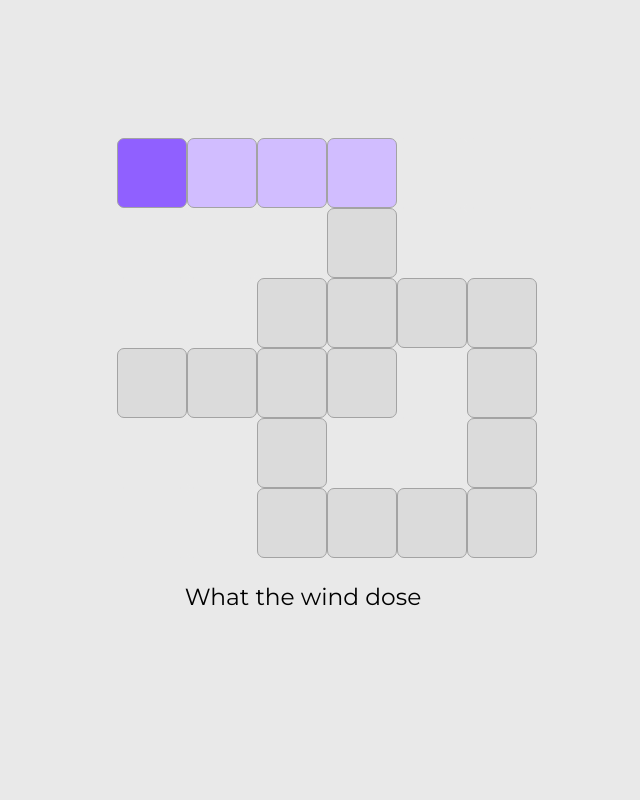
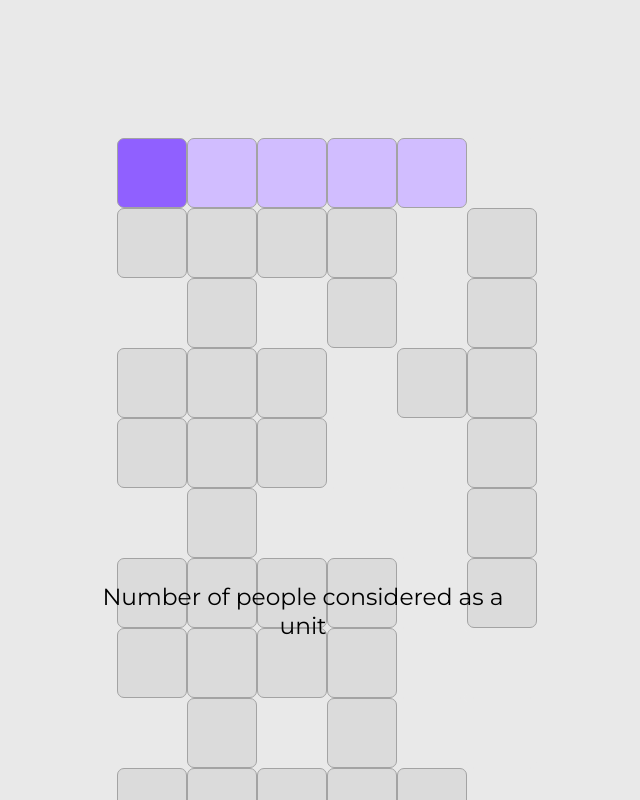
Before and after one commit to tinkalguli/crossword, a React (Create React App) app: page / in a window 1280 px wide. Shown: the top 800 px of the page, without its empty margins (313-953 px from the left). Built offline with nearby package versions, Linux system fonts and the light colour scheme; the HTML template or start-up script is replaced by a standard one.

Commit message:
Add audio

```diff
--- a/src/App.js
+++ b/src/App.js
@@ -1,8 +1,10 @@
 import { useEffect, useState } from "react";
 import { NUMBER_OF_CELL, WORDS } from './constant';
 import Cell from "./Cell";
+import sound from './kela.mp3'
 
 const App = () => {
+  const audio = new Audio(sound);
   const defaultUserAnswer = WORDS.map(word => ({ ...word, isAnswered: false, answer: []}))
   const [userAnswers, setUserAnswers] = useState(defaultUserAnswer);
   const [selectedWord, setSelectedWord] = useState(WORDS[0]);
@@ -18,6 +20,7 @@ const App = () => {
 
   useEffect(() => {
     if (selectedWord.isAnswered && nonAnsweredWords?.length === 0) {
+      audio.play();
       setIsComplete(true)
     } else if(selectedWord.isAnswered) {
       setSelectedWord(nonAnsweredWords[0])
--- a/src/constant.js
+++ b/src/constant.js
@@ -4,14 +4,37 @@
 //   { word: "lap", positions: [26, 27, 28], hint: "One journey around a running track" }
 // ];
 
+// export const WORDS = [
+//   { word: "blow", positions: [0, 1, 2, 3], hint: "What the wind dose" },
+//   { word: "week", positions: [3, 9, 15, 21], hint: "Seven days" },
+//   { word: "bell", positions: [14, 15, 16, 17], hint: "Church ringer" },
+//   { word: "book", positions: [14, 20, 26, 32], hint: "Something to read" },
+//   { word: "lock", positions: [17, 23, 29, 35], hint: "What a key opens" },
+//   { word: "look", positions: [18, 19, 20, 21], hint: "To focus vision on someone or something" },
+//   { word: "kick", positions: [32, 33, 34, 35], hint: "To strike with the foot" },
+// ];
+
 export const WORDS = [
-  { word: "blow", positions: [0, 1, 2, 3], hint: "What the wind dose" },
-  { word: "week", positions: [3, 9, 15, 21], hint: "Seven days" },
-  { word: "bell", positions: [14, 15, 16, 17], hint: "Church ringer" },
-  { word: "book", positions: [14, 20, 26, 32], hint: "Something to read" },
-  { word: "lock", positions: [17, 23, 29, 35], hint: "What a key opens" },
-  { word: "look", positions: [18, 19, 20, 21], hint: "To focus vision on someone or something" },
-  { word: "kick", positions: [32, 33, 34, 35], hint: "To strike with the foot" },
+  { word: "group", positions: [0, 1, 2, 3, 4], hint: "Number of people considered as a unit" },
+  { word: "out", positions: [6, 7, 8], hint: "Away from home" },
+  { word: "off", positions: [6, 15, 24], hint: "Silence switch" },
+  { word: "throw", positions: [8, 17, 26, 35, 44], hint: "Lose on purpose" },
+  { word: "port", positions: [4, 13, 22, 31], hint: "Harbour" },
+  { word: "often", positions: [2, 11, 20, 29, 38], hint: "Frequently" },
+  { word: "gap", positions: [0, 9, 18], hint: "Space between train and platform" },
+  { word: "pet", positions: [18, 19, 20], hint: "Family pooch, for example" },
+  { word: "sand", positions: [36, 37, 38, 39], hint: "Beach grains" },
+  { word: "sweet", positions: [36, 45, 54, 63, 72], hint: "Containing sugar" },
+  { word: "try", positions: [72, 73, 74], hint: "Give it a whril" },
+  { word: "toy", positions: [56, 65, 74], hint: "Child's amusement device" },
+  { word: "enter", positions: [54, 55, 56, 57, 58], hint: "Knock before you ___" },
+  { word: "aria", positions: [49, 58, 67, 76], hint: "Operatic song for a solo voice" },
+  { word: "alone", positions: [76, 77, 78, 79, 80], hint: "Without company" },
+  { word: "eye", positions: [62, 71, 80], hint: "Organ of sight" },
+  { word: "lie", positions: [60, 61, 62], hint: "Tell it like it isn't" },
+  { word: "hello", positions: [42, 51, 60, 69, 78], hint: "Opposite of goodbye" },
+  { word: "thaw", positions: [41, 42, 43, 44], hint: "Warm weather following a freeze, when snow and ice melt" },
+  { word: "refer", positions: [22, 23, 24, 25, 26], hint: "Make refence to" },
 ];
 
-export const NUMBER_OF_CELL = 36;
+export const NUMBER_OF_CELL = 81;
```
Also changed, not shown: 1 other file (tests, documents, lock files or other folders).
